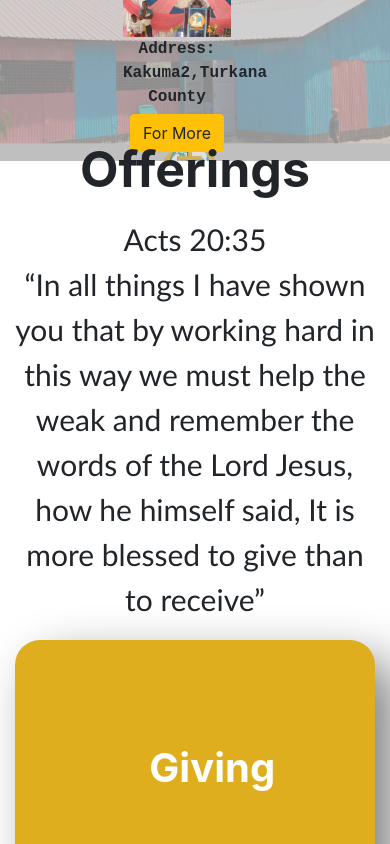
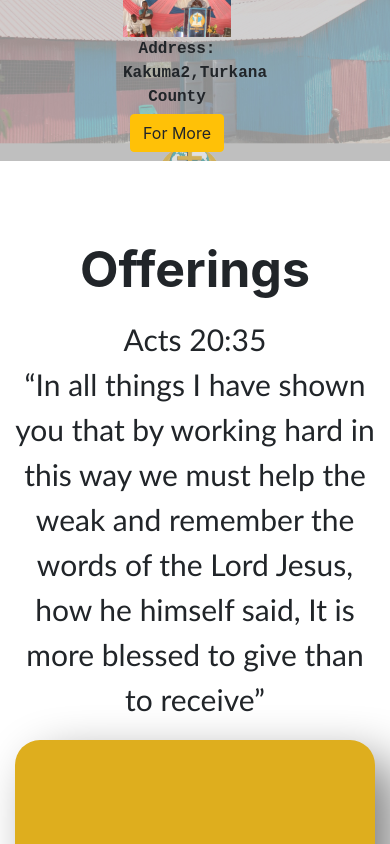
Before and after one commit to kdessaik/EbenezerCrossChurch, a React (Create React App) app: page / in a window 390 px wide. Shown: the part 5360-6204 px from the top of the page. Built offline with nearby package versions, Linux system fonts and the light colour scheme; a web font is replaced by a local one.

Commit message:
AllChanges

```diff
--- a/src/Body/pages/Home/Home.css
+++ b/src/Body/pages/Home/Home.css
@@ -765,7 +765,7 @@ height: 300px;
 }
 #Offerings{
     position: relative;
-    top: -500px;
+    top: -400px;
 }
 #Offerings>p {
     font-family: 'Gill Sans', 'Gill Sans MT', Calibri, 'Trebuchet MS', sans-serif;
```
